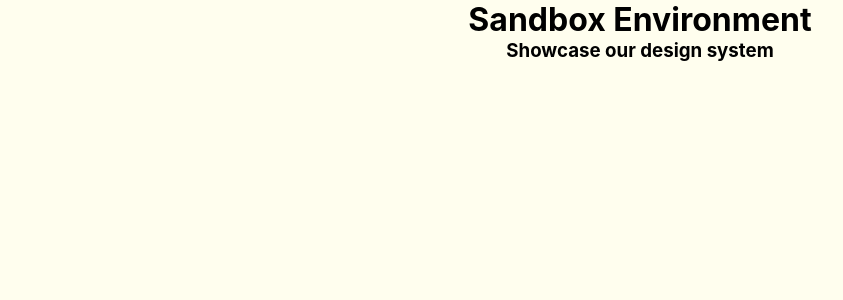
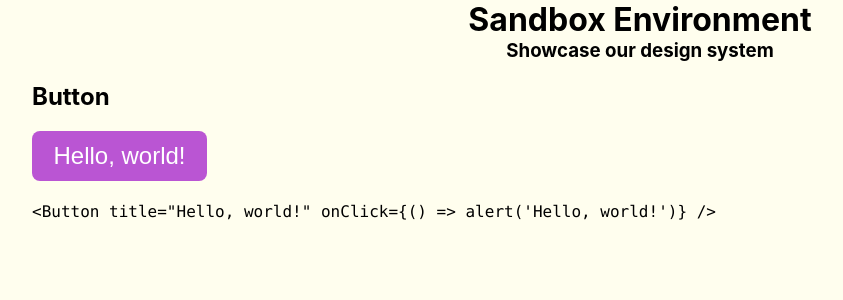
Before and after one commit to RivasCVA/caviar-webapp, a React (Create React App) app: page /sandbox in a window 1280 px wide. Shown: the top 300 px of the page, without its empty margins (0-843 px from the left). Built offline with nearby package versions, Linux system fonts and the light colour scheme; the HTML template or start-up script is replaced by a standard one.

Commit message:
Add Button + standardiz color (#12)

```diff
--- /dev/null
+++ b/src/components/Button/Button.tsx
@@ -0,0 +1,36 @@
+import React from 'react';
+import { StyleSheet, css } from 'aphrodite';
+import Color from 'util/Color';
+
+type Props = {
+    title: string;
+    onClick: () => void;
+};
+
+const Button = (props: Props): JSX.Element => {
+    const { title, onClick } = props;
+    return (
+        <button className={css(styles.container)} onClick={onClick} type="button">
+            {title}
+        </button>
+    );
+};
+
+export default Button;
+
+const styles = StyleSheet.create({
+    container: {
+        backgroundColor: Color.purple,
+        color: Color.white,
+        width: 175,
+        height: 50,
+        borderWidth: 0,
+        borderRadius: 8,
+        fontSize: 24,
+        cursor: 'pointer',
+        transition: 'transform 450ms',
+        ':hover': {
+            transform: 'scale(1.05)',
+        },
+    },
+});
--- /dev/null
+++ b/src/components/Button/index.ts
@@ -0,0 +1 @@
+export { default } from './Button';
--- a/src/pages/HomePage/HomePage.tsx
+++ b/src/pages/HomePage/HomePage.tsx
@@ -1,5 +1,6 @@
 import React from 'react';
 import { StyleSheet, css } from 'aphrodite';
+import Color from 'util/Color';
 
 const HomePage = (): JSX.Element => {
     return (
@@ -15,8 +16,8 @@ const styles = StyleSheet.create({
         flexDirection: 'column',
         alignItems: 'center',
         minHeight: '100vh',
-        backgroundColor: '#5499C7',
-        color: '#ffffff',
+        backgroundColor: Color.blue,
+        color: Color.white,
     },
 });
 
--- a/src/pages/SandboxPage/SandboxPage.tsx
+++ b/src/pages/SandboxPage/SandboxPage.tsx
@@ -1,11 +1,27 @@
+/* eslint-disable no-alert */
 import React from 'react';
 import { StyleSheet, css } from 'aphrodite';
+import Color from 'util/Color';
+import Button from 'components/Button';
 
 const SandboxPage = (): JSX.Element => {
     return (
         <div className={css(styles.container)}>
             <h1>Sandbox Environment</h1>
             <h3>Showcase our design system</h3>
+            <div className={css(styles.componentSection)}>
+                <h2>Button</h2>
+                <div className={css(styles.strut)} />
+                <Button title="Hello, world!" onClick={() => alert('Hello, world!')} />
+                <div className={css(styles.strut)} />
+                <p>
+                    <code>
+                        {
+                            '<Button title="Hello, world!" onClick={() => alert(\'Hello, world!\')} />'
+                        }
+                    </code>
+                </p>
+            </div>
         </div>
     );
 };
@@ -16,7 +32,17 @@ const styles = StyleSheet.create({
         flexDirection: 'column',
         alignItems: 'center',
         minHeight: '100vh',
-        backgroundColor: '#fffeee',
+        backgroundColor: Color.offWhite,
+    },
+    componentSection: {
+        display: 'flex',
+        flexDirection: 'column',
+        width: '95%',
+        height: 'fit-content',
+        margin: '20px 0px',
+    },
+    strut: {
+        margin: '10px 0px',
     },
 });
 
--- /dev/null
+++ b/src/util/Color.ts
@@ -0,0 +1,9 @@
+const Color = {
+    white: '#ffffff',
+    offWhite: '#fffeee',
+    black: '#000000',
+    purple: '#ba55d3',
+    blue: '#5499C7',
+};
+
+export default Color;
```
